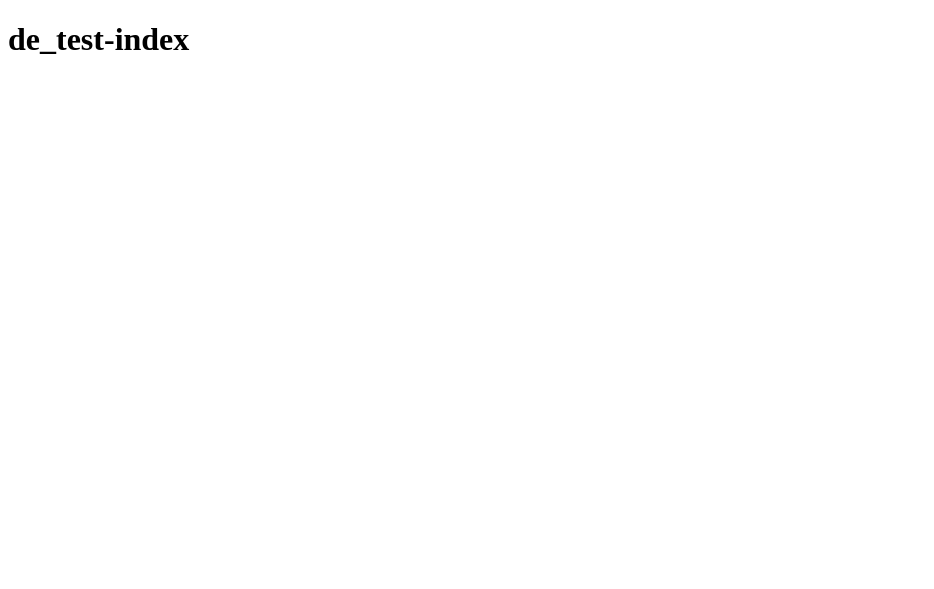
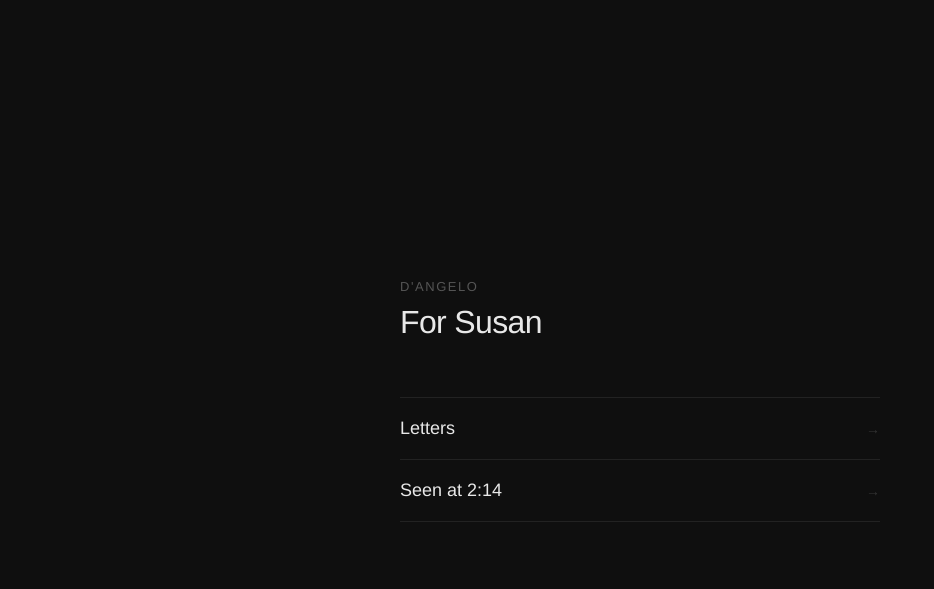
Before and after one commit to denireaux/book-pages, a plain HTML site: page pages/susan/index.html in a window 1280 px wide. Shown: the whole page, without its empty margins (0-934 px from the left). Drawn offline with Linux system fonts and the light colour scheme.

Commit message:
deploy: 1fc61492c777205118ad059df0ef78a059222768

```diff
--- a/pages/susan/index.html
+++ b/pages/susan/index.html
@@ -1,13 +1,90 @@
 <!DOCTYPE html>
 <html lang="en">
 <head>
-    <meta charset="UTF-8">
-    <meta name="viewport" content="width=device-width, initial-scale=1.0">
-    <title>Document</title>
+<meta charset="utf-8">
+<meta name="viewport" content="width=device-width, initial-scale=1.0">
+<title>For Susan</title>
+<style>
+  * { box-sizing: border-box; margin: 0; padding: 0; }
+  body {
+    background: #0f0f0f;
+    color: #e8e8e8;
+    font-family: "Helvetica Neue", Helvetica, Arial, sans-serif;
+    min-height: 100vh;
+    display: flex;
+    align-items: center;
+    justify-content: center;
+  }
+  .page {
+    width: min(480px, 100vw - 48px);
+    padding: 64px 0;
+  }
+  .header {
+    margin-bottom: 56px;
+  }
+  .title {
+    font-size: 13px;
+    letter-spacing: 0.12em;
+    text-transform: uppercase;
+    color: #555;
+    margin-bottom: 10px;
+  }
+  .name {
+    font-size: 32px;
+    font-weight: 400;
+    letter-spacing: -0.02em;
+    color: #e8e8e8;
+  }
+  .list {
+    list-style: none;
+    border-top: 0.5px solid #222;
+  }
+  .list li {
+    border-bottom: 0.5px solid #222;
+  }
+  .list a {
+    display: flex;
+    align-items: baseline;
+    justify-content: space-between;
+    padding: 20px 0;
+    text-decoration: none;
+    color: inherit;
+    transition: color 0.15s;
+  }
+  .list a:hover { color: #fff; }
+  .list a:hover .arrow { color: #fff; }
+  .entry-title {
+    font-size: 18px;
+    font-weight: 400;
+    color: #e8e8e8;
+  }
+  .arrow {
+    font-size: 14px;
+    color: #333;
+    transition: color 0.15s;
+  }
+</style>
 </head>
 <body>
-
-    <h1>de_test-index</h1>
-
+  <div class="page">
+    <div class="header">
+      <p class="title">D'Angelo</p>
+      <h1 class="name">For Susan</h1>
+    </div>
+    <ul class="list">
+      <li>
+        <a href="./dynamic-layout.html">
+          <span class="entry-title">Letters</span>
+          <span class="arrow">→</span>
+        </a>
+      </li>
+      <li>
+        <a href="./susan/index.html">
+          <span class="entry-title">Seen at 2:14</span>
+          <span class="arrow">→</span>
+        </a>
+      </li>
+    </ul>
+  </div>
 </body>
 </html>
```
